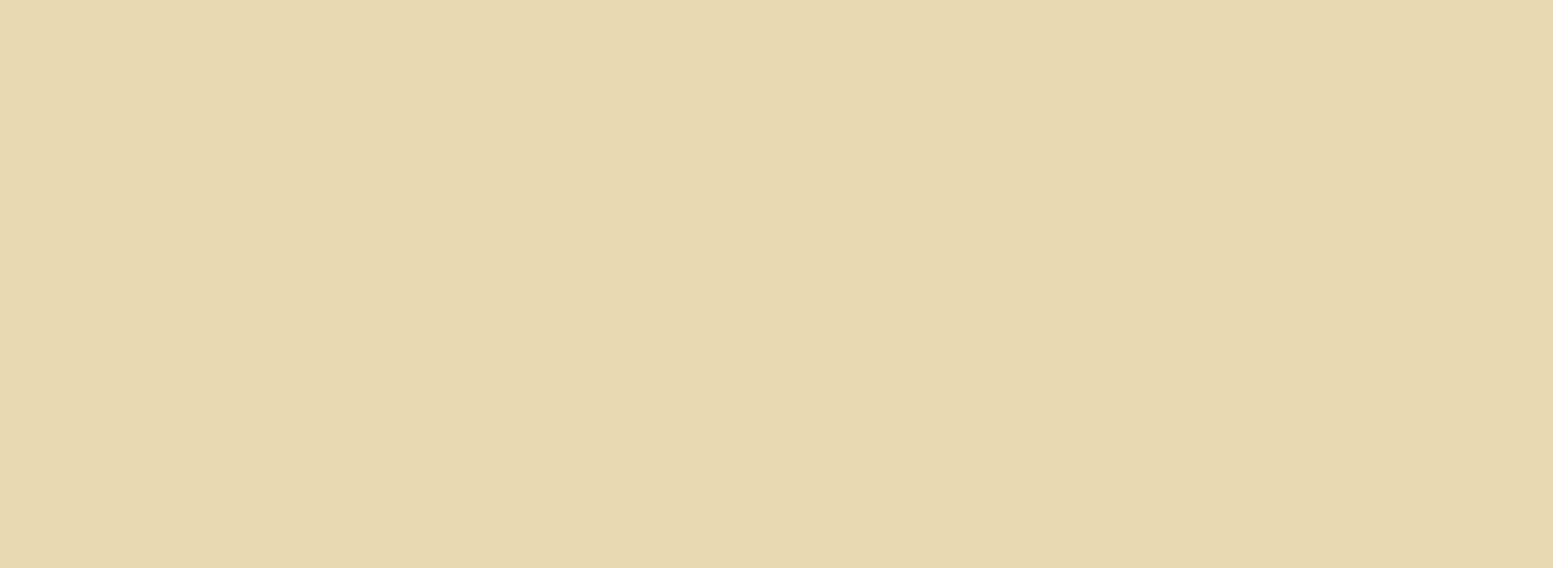
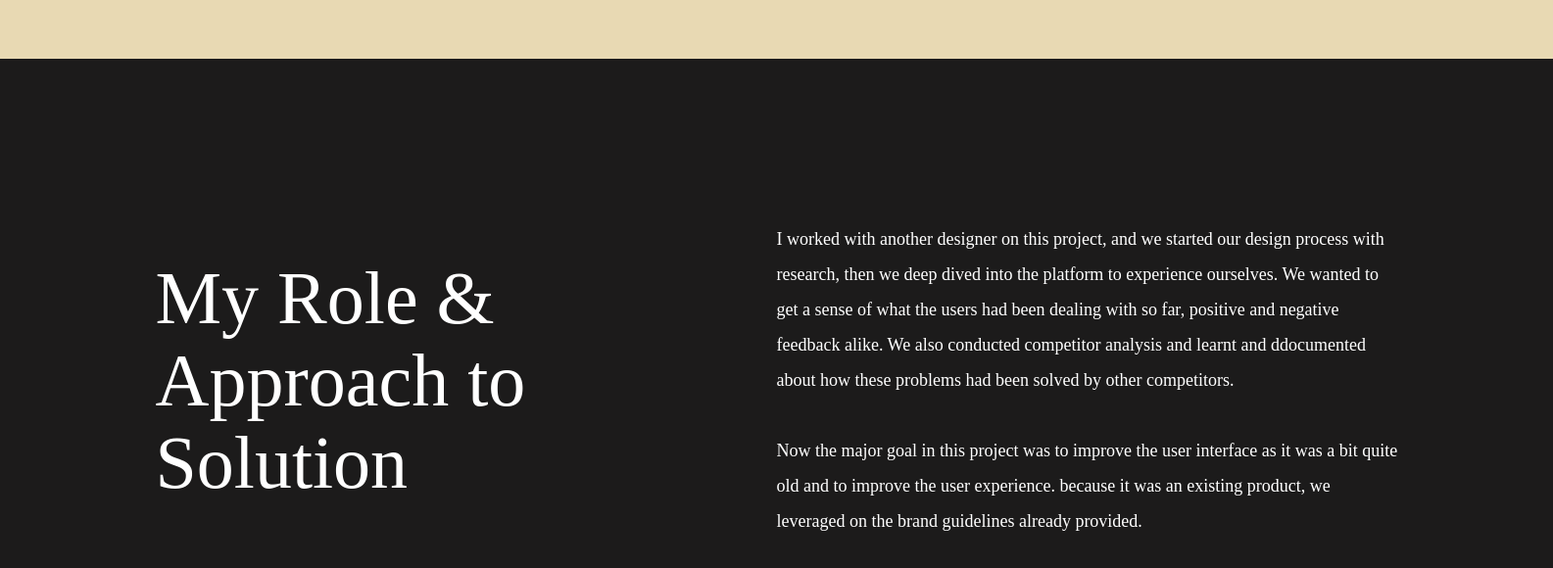
Before and after one commit to EmmanuelAKpan013/Deborah-Onalo-Portfolio, a React (Create React App) app: page /project/investnow in a window 1280 px wide. Shown: the part 5305-5885 px from the top of the page at 98% size, 1585 px wide, since content can reach past the window. Before the commit the page ends 2910 px from the top, so only its background shows below. Built offline with nearby package versions, Linux system fonts and the light colour scheme; a web font is replaced by a local one.

Commit message:
Invest-Myrole

```diff
--- a/src/pages/InvestNowPage.jsx
+++ b/src/pages/InvestNowPage.jsx
@@ -220,7 +220,7 @@ function InvestNowPage() {
           </div>
         </div>
       </div>
-      {/* <div className="invest-myroleandsolution">
+      <div className="invest-myroleandsolution">
         <div className="invest-myrole">
           <p>My Role & Approach to Solution</p>
         </div>
@@ -239,7 +239,7 @@ function InvestNowPage() {
             guidelines already provided.
           </p>
         </div>
-      </div> */}
+      </div>
       {/* <div className="invest-redesign">
         <p className="invest-redesign-header">Redesign</p>
         <p className="invest-redesign-splash">Splash Screens</p>
```
